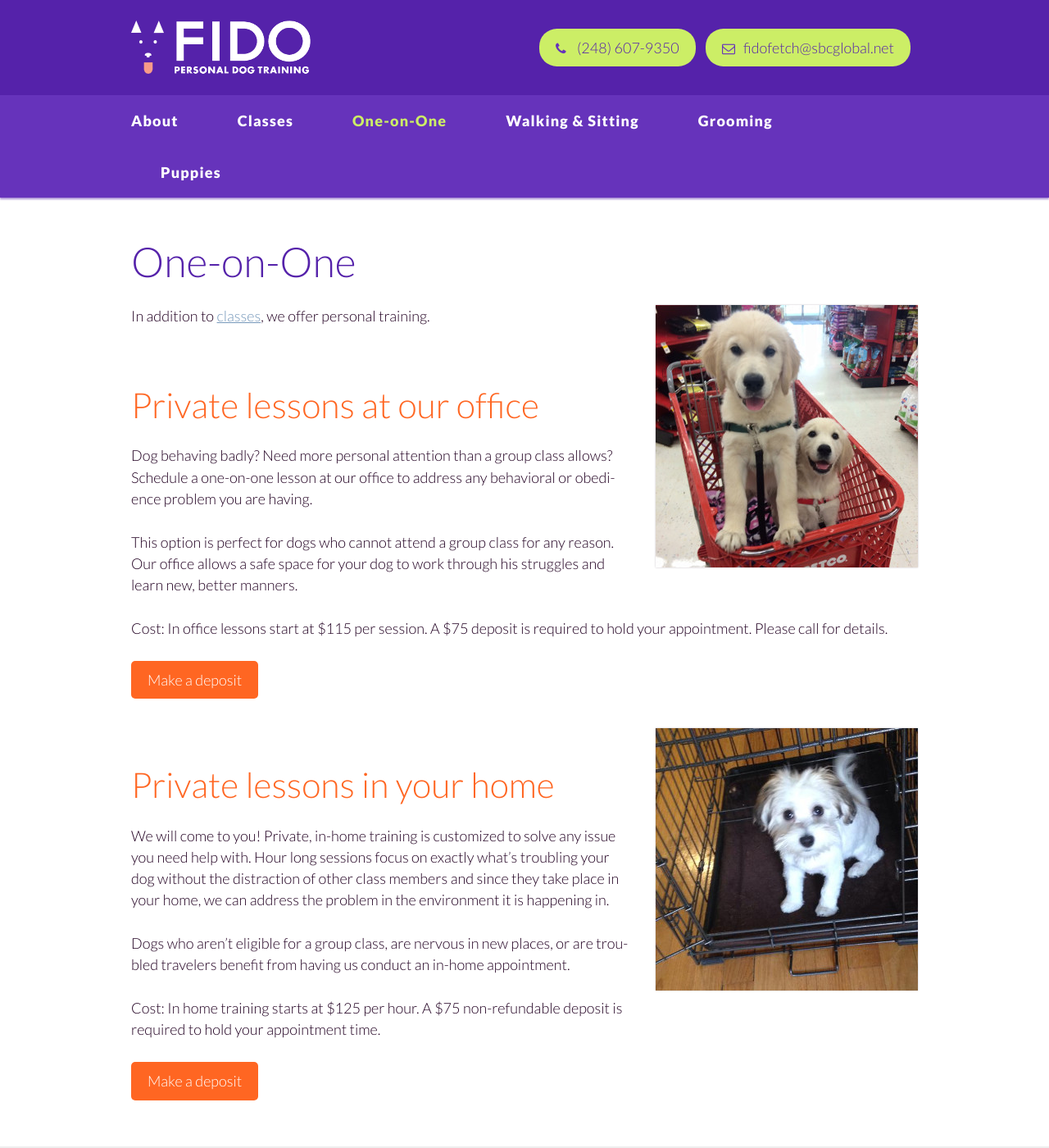
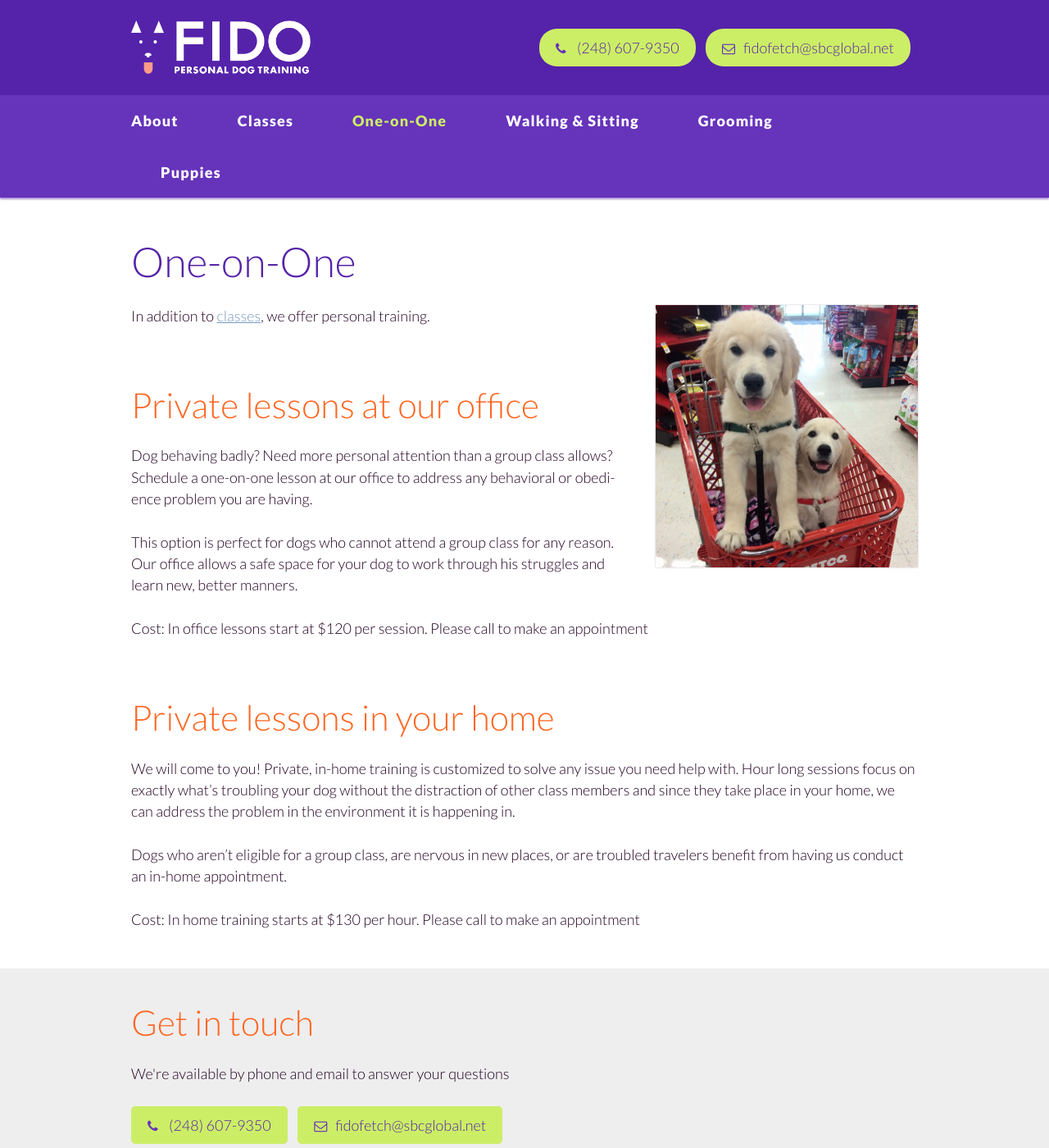
Before and after one commit to fidodogtraining/fidodogtraining.github.io, a Jekyll site: the page built from _autopages/training.md, in a window 1280 px wide and 1400 px high. Shown: the whole window at 82% size. Built offline with Jekyll 4.4.1, drawn with Linux system fonts in a browser that asks for light colours.

Commit message:
Update training.md

```diff
--- a/_autopages/training.md
+++ b/_autopages/training.md
@@ -16,12 +16,7 @@ This option is perfect for dogs who cannot attend a group class for any
 reason. Our office allows a safe space for your dog to work through his struggles
 and learn new, better manners.
 
-Cost: In office lessons start at $115 per session. A $75 deposit is required to hold your appointment. Please call for
-details.
-
-<a class="button" href="https://squareup.com/store/FidoPersonalDogTraining/item/deposit-for-private-lesson">Make a deposit</a>
-
-<img class="right" src="/images/home-training.jpg" alt="" />
+Cost: In office lessons start at $120 per session. Please call to make an appointment
 
 ## Private lessons in your home
 
@@ -33,6 +28,4 @@ we can address the problem in the environment it is happening in.
 Dogs who aren't eligible for a group class, are nervous in new places, or are troubled
 travelers benefit from having us conduct an in-home appointment.
 
-Cost: In home training starts at $125 per hour. A $75 non-refundable deposit is required to hold your appointment time.
-
-<a class="button" href="https://squareup.com/store/FidoPersonalDogTraining/item/deposit-for-private-lesson">Make a deposit</a>
+Cost: In home training starts at $130 per hour. Please call to make an appointment
```
